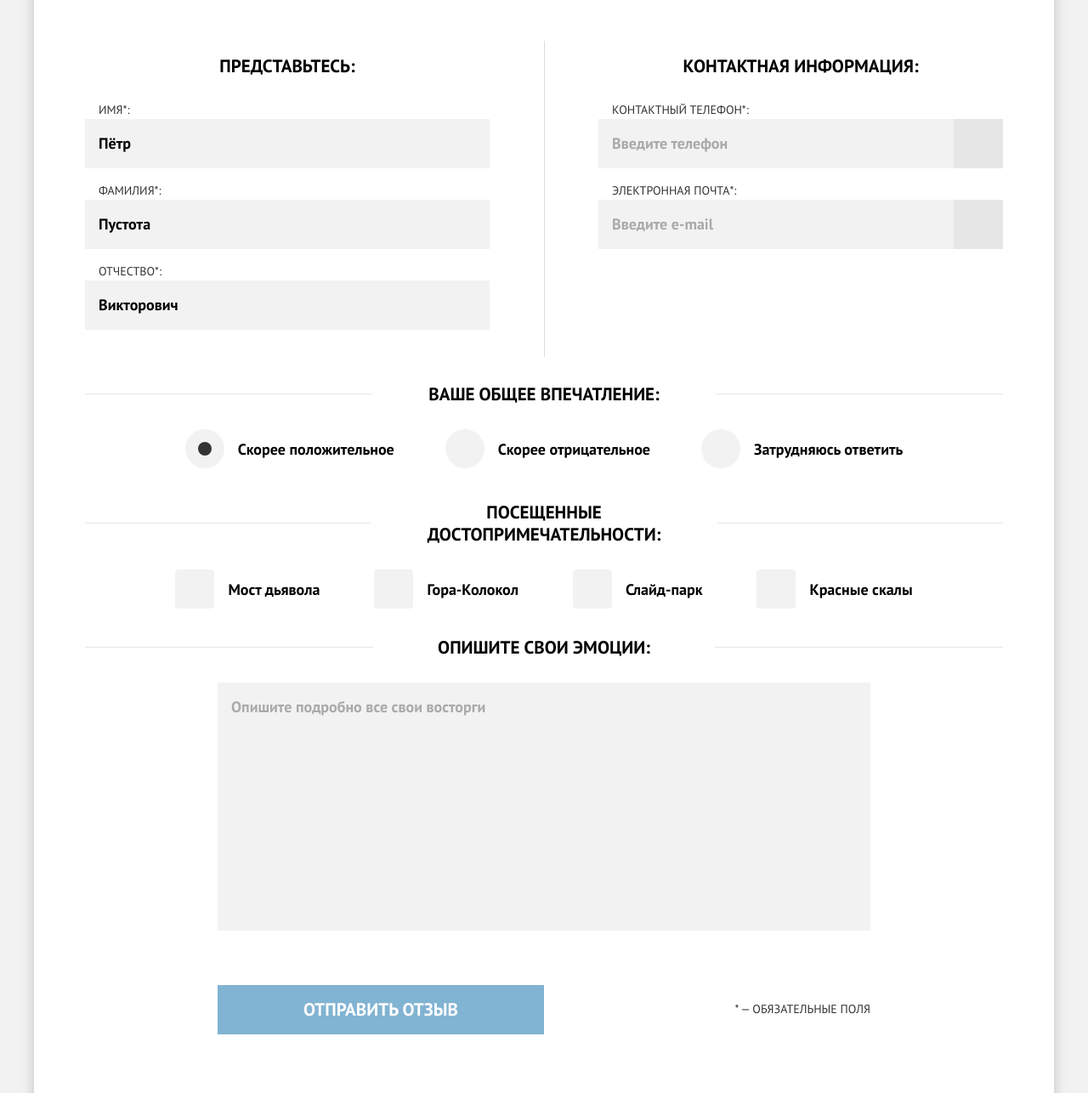
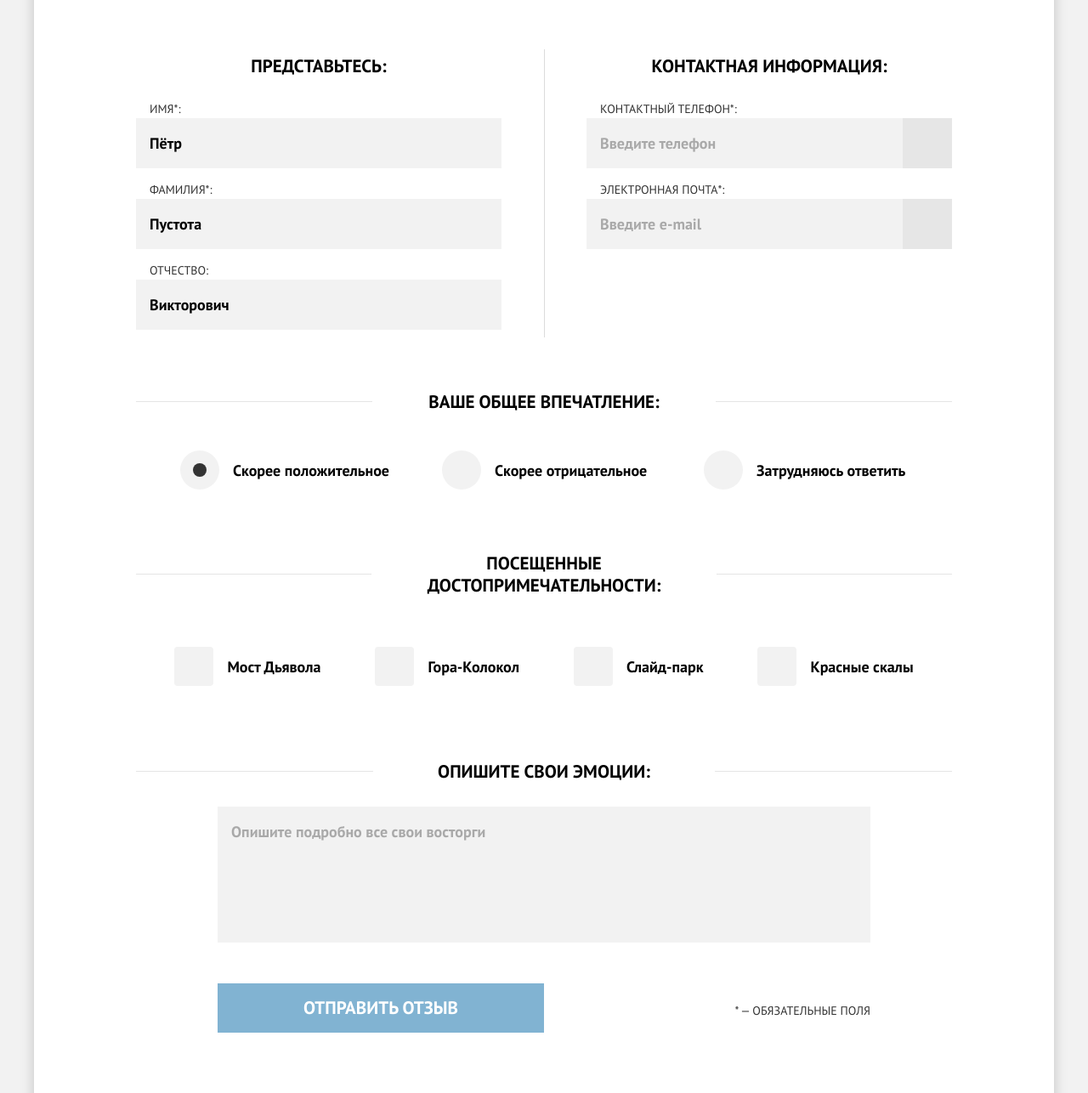
Before and after one commit to htmlacademy-adaptive/2189919-sedona-28, a website: page source/pages/feedback.html in a window 1280 px wide. Shown: the part 574-1860 px from the top of the page at 85% size. Drawn offline with nearby package versions, Linux system fonts and the light colour scheme; files that its build step writes are made by us from their sources; files whose address does not match are found by name.

Commit message:
PP для всех разрешений формы

```diff
--- a/source/pages/feedback.html
+++ b/source/pages/feedback.html
@@ -47,7 +47,7 @@
           <h2 class="form__heading heading">Оставьте свой отзыв</h2>
           <p class="form__text text">Помогите нашим отелям стать лучше! оставьте отзыв о них, а также о посещенных вами достопримечательностях</p>
         </header>
-        <div class="form--columns">
+        <div class="form__container-columns">
           <fieldset class="form__fieldset form__fieldset--no-decoration  form__fieldset--column form__fieldset--indent-m">
             <legend class="form__title form__title--no-decoration subheading">Представьтесь:</legend>
             <label class="form__label">
@@ -59,7 +59,7 @@
               <input class="form__label-input" type="text" name="surname" placeholder="Введите фамилию" value="Пустота" required>
             </label>
             <label class="form__label">
-              <span class="form__label-name text">Отчество*:</span>
+              <span class="form__label-name text">Отчество:</span>
               <input class="form__label-input" type="text" name="patronymic" placeholder="Введите отчество" value="Викторович" required>
             </label>
           </fieldset>
@@ -75,8 +75,8 @@
             </label>
           </fieldset>
         </div>
-        <fieldset class="form__fieldset form__fieldset--radio form__fieldset--indent-tablet-big form__fieldset--indent-xs">
-          <legend class="form__title subheading">Ваше общее впечатление:</legend>
+        <fieldset class="form__fieldset form__fieldset--radio form__fieldset--indent-big form__fieldset--indent-xs">
+          <legend class="form__title form__title--space-impression subheading">Ваше общее впечатление:</legend>
           <div class="form__label-radio--container">
             <label class="form__label-radio">
               <input class="visually-hidden form__label-radio-input" type="radio" name="impression" value="positive" checked>
@@ -95,13 +95,13 @@
             </label>
           </div>
         </fieldset>
-        <fieldset class="form__fieldset form__fieldset--checkbox form__fieldset--indent-tablet-small form__fieldset--indent-xs">
-          <legend class="form__title subheading">Посещенные<br> достопримечательности:</legend>
+        <fieldset class="form__fieldset form__fieldset--checkbox form__fieldset--indent-medium form__fieldset--indent-xs">
+          <legend class="form__title form__title--space-attractions subheading">Посещенные<br> достопримечательности:</legend>
           <div class="form__label-checbox--container">
             <label class="form__label-checkbox">
               <input class="visually-hidden form__label-checkbox-input" type="checkbox" name="attractions" value="devils-bridge" checked>
               <span class="form__label-checbox-control"></span>
-              <span class="form__label-checbox-name">Мост дьявола</span>
+              <span class="form__label-checbox-name">Мост Дьявола</span>
             </label>
             <label class="form__label-checkbox">
               <input class="visually-hidden form__label-checkbox-input" type="checkbox" name="attractions" value="bell-rock" checked>
@@ -120,8 +120,8 @@
             </label>
           </div>
         </fieldset>
-        <fieldset class="form__fieldset form__fieldset--indent-tablet-big form__fieldset--indent-l">
-          <legend class="form__title form__title--special-indent subheading">Опишите свои эмоции:</legend>
+        <fieldset class="form__fieldset form__fieldset--indent-small form__fieldset--indent-l form__fieldset--textarea">
+          <legend class="form__title form__title--space-emotions subheading">Опишите свои эмоции:</legend>
           <label class="form__label-textarea">
             <textarea class="form__label-textarea-field" name="message" cols="30" rows="10" placeholder="Опишите подробно все свои восторги"></textarea>
           </label>
--- a/source/sass/blocks/container.scss
+++ b/source/sass/blocks/container.scss
@@ -1,7 +1,7 @@
 @use "../global/variables" as *;
 
 .container {
-  padding: 0 18px;
+  padding: 0 20px;
   margin: 0 auto;
 
   @media (min-width: $tablet-width) {
--- a/source/sass/blocks/form.scss
+++ b/source/sass/blocks/form.scss
@@ -1,5 +1,10 @@
 @use "../global/variables" as *;
 
+.form {
+  @media (min-width: $desktop-width) {
+    padding: 0 120px 0 120px;
+  }
+}
 
 .form__header {
   text-align: center;
@@ -38,22 +43,44 @@
 .form__title {
   width: 100%;
   float: left;
+  margin: 0;
   margin-bottom: 20px;
   margin-top: 24px;
+
+  &--space-emotions {
+    margin-bottom: 20px;
+    margin-top: 21px;
+  }
 
   @media (min-width: $tablet-width) {
     width: auto;
     float: none;
-    padding: 0 67px;
-    margin-bottom: 28px;
+    padding: 0 66px;
+    margin-bottom: 27px;
     margin-top: 0;
 
-    &--special-indent {
+    &--space-emotions {
       padding: 0 76px;
     }
 
     &--no-decoration {
       padding: 0;
+    }
+  }
+
+  @media (min-width: $desktop-width) {
+    margin-bottom: 27px;
+
+    &--space-impression {
+      margin-bottom: 44px;
+    }
+
+    &--space-attractions {
+      margin-bottom: 59px;
+    }
+
+    &--space-emotions {
+      margin-bottom: 28px;
     }
   }
 }
@@ -71,6 +98,10 @@
 
 .form__label:not(:last-of-type) {
   margin-bottom: 16px;
+
+  @media (min-width: $tablet-width) {
+    margin-bottom: 15px;
+  }
 }
 
 .form__fieldset--radio,
@@ -81,24 +112,11 @@
   }
 }
 
-.form__label-textarea-field {
-  display: block;
-  width: 100%;
-  border: none;
-  background-color: #f2f2f2;
-  resize: none;
-
-  @media (min-width: $desktop-width) {
-    max-width: 768px;
-    margin: 0 auto;
-  }
-}
-
 .form__label-input,
 .form__label-textarea-field {
   border: 0;
   background-color: #f2f2f2;
-  padding: 16px 20px 16px 16px;
+  padding: 17px 20px 16px 16px;
   font-family: $font-primary;
   font-weight: 700;
   font-size: 18px;
@@ -124,6 +142,11 @@
     box-shadow: inset 0 0 0 4px #e5e5e5;
   }
 
+  &:disabled {
+    pointer-events: none;
+    opacity: 0.3;
+  }
+
   &--icon {
     $icon-background: linear-gradient(to left, #e6e6e6 58px, transparent 0);
     background-repeat: no-repeat;
@@ -142,6 +165,24 @@
   }
 }
 
+.form__label-textarea-field {
+  display: block;
+  width: 100%;
+  max-height: 150px;
+  padding: 17px 20px 16px 16px;
+  border: none;
+  background-color: #f2f2f2;
+  resize: none;
+
+  @media (min-width: $tablet-width) {
+    max-height: 160px;
+  }
+
+  @media (min-width: $desktop-width) {
+    max-width: 768px;
+    margin: 0 auto;
+  }
+}
 
 .form__label-radio-name,
 .form__label-checbox-name {
@@ -155,11 +196,11 @@
 }
 
 
-.form--columns {
+.form__container-columns {
   @media (min-width: $tablet-width) {
     display: grid;
     grid-template-columns: 1fr 1fr;
-    gap: 70px;
+    gap: 58px;
     margin-bottom: 63px;
     position: relative;
 
@@ -167,25 +208,46 @@
       content: "";
       position: absolute;
       left: 50%;
-      top: -5%;
+      top: -8px;
       width: 1px;
-      height: 115%;
+      height: 104%;
       background-color: #dbdbdb;
     }
   }
 
   @media (min-width: $desktop-width) {
-    gap: 128px;
+    gap: 100px;
+    margin-bottom: 72px;
+
+    &::before {
+      content: "";
+      position: absolute;
+      left: 50%;
+      top: -7px;
+      width: 1px;
+      height: 105%;
+      background-color: #dbdbdb;
+    }
   }
 }
 
 .form__fieldset {
+  position: relative;
   border: 0;
-  border-top: 1px solid #e5e5e5;
   margin: 0;
 
+  &::before {
+    position: absolute;
+    content: "";
+    height: 1px;
+    width: calc(100% + 44px);
+    background-color: #e5e5e5;
+    top: 0;
+    left: -22px;
+  }
+
   &--indent-xs {
-    padding-bottom: 24px;
+    padding-bottom: 33px;
   }
 
   &--indent-s {
@@ -193,28 +255,54 @@
   }
 
   &--indent-m {
-    padding-bottom: 39px;
+    padding-bottom: 37px;
   }
 
   &--indent-l {
-    padding-bottom: 56px;
+    padding-bottom: 41px;
   }
 
-  &--no-decoration {
-    @media (min-width: $tablet-width) {
-      border-top: 0;
-    }
+  &--textarea {
+    padding-left: 0;
+    padding-right: 1px;
   }
 
   @media (min-width: $tablet-width) {
     padding: 0;
+    border-top: 1px solid #e5e5e5;
 
-    &--indent-tablet-small {
-      margin-bottom: 42px;
+    &::before {
+      display: none;
     }
 
-    &--indent-tablet-big {
-      margin-bottom: 48px;
+    &--no-decoration {
+      border-top: 0;
+    }
+
+    &--indent-small {
+      margin-bottom: 33px;
+    }
+
+    &--indent-medium {
+      margin-bottom: 52px;
+    }
+
+    &--indent-big {
+      margin-bottom: 58px;
+    }
+  }
+
+  @media (min-width: $desktop-width) {
+    &--indent-big {
+      margin-bottom: 83px;
+    }
+
+    &--indent-medium {
+      margin-bottom: 97px;
+    }
+
+    &--indent-small {
+      margin-bottom: 32px;
     }
   }
 }
@@ -223,18 +311,19 @@
   display: flex;
   flex-direction: column;
   flex-wrap: wrap;
-  gap: 16px;
+  gap: 25px;
 
   @media (min-width: $tablet-width) {
     flex-direction: row;
     margin-left: 37px;
     margin-right: 36px;
-    gap: 16px 49px;
+    gap: 25px 15px;
   }
 
   @media (min-width: $desktop-width) {
-    margin: 0 auto;
-    gap: 16px 60px;
+    margin-left: 52px;
+    margin-right: 12px;
+    gap: 16px 28px;
   }
 }
 
@@ -244,7 +333,7 @@
   padding-top: 11px;
   cursor: pointer;
   position: relative;
-  max-width: 280px;
+  min-width: 280px;
 }
 
 .form__label-radio-control {
@@ -266,6 +355,7 @@
 
   &:disabled {
     pointer-events: none;
+    opacity: 0.3;
   }
 }
 
@@ -289,13 +379,13 @@
   display: flex;
   flex-direction: column;
   flex-wrap: wrap;
-  gap: 16px;
+  gap: 25px;
 
   @media (min-width: $tablet-width) {
     flex-direction: row;
     margin-left: 84px;
     margin-right: 84px;
-    gap: 16px 32px;
+    gap: 26px 32px;
   }
 
   @media (min-width: $desktop-width) {
@@ -339,6 +429,7 @@
 
   &:disabled {
     pointer-events: none;
+    opacity: 0.3;
   }
 }
 
@@ -359,32 +450,10 @@
 }
 
 
-.form__button-container {
-  display: flex;
-  flex-direction: column;
-  width: 100%;
-  margin: 0 auto;
-  margin-bottom: 22px;
-  padding: 0;
-
-
-  @media (min-width: $tablet-width) {
-    flex-direction: row;
-    justify-content: space-between;
-    margin-bottom: 64px;
-    align-items: center;
-  }
-
-  @media (min-width: $desktop-width) {
-    max-width: 768px;
-    margin: 0 auto;
-    margin-bottom: 64px;
-  }
-}
-
 .form__button {
   padding: 16px 0;
   min-width: 280px;
+  margin-bottom: 2px;
 
   @media (min-width: $tablet-width) {
     min-width: 324px;
@@ -405,6 +474,27 @@
   @media (min-width: $tablet-width) {
     font-size: 14px;
     opacity: 1;
+    margin-top: 6px;
+  }
+}
+
+.form__button-container {
+  display: flex;
+  flex-direction: column;
+  width: 100%;
+  margin: 0 auto;
+  padding-bottom: 15px;
+
+
+  @media (min-width: $tablet-width) {
+    flex-direction: row;
+    justify-content: space-between;
+    margin-bottom: 46px;
+    align-items: center;
+  }
+
+  @media (min-width: $desktop-width) {
+    max-width: 768px;
   }
 }
 
--- a/source/sass/blocks/gallery.scss
+++ b/source/sass/blocks/gallery.scss
@@ -106,12 +106,12 @@
     position: absolute;
     content: "";
     height: 1px;
-    width: calc(100% + 36px);
+    width: calc(100% + 44px);
     background-color: #e5e5e5;
     top: 0;
-    left: -18px;
+    left: -22px;
 
-    @media (min-width: $tablet-width) {
+    @media (min-width: 600px) {
       display: none;
     }
   }
@@ -122,12 +122,12 @@
     position: absolute;
     content: "";
     height: 1px;
-    width: calc(100% + 36px);
+    width: calc(100% + 44px);
     background-color: #e5e5e5;
     bottom: 0;
-    left: -18px;
+    left: -22px;
 
-    @media (min-width: $tablet-width) {
+    @media (min-width: 600px) {
       display: none;
     }
   }
```
